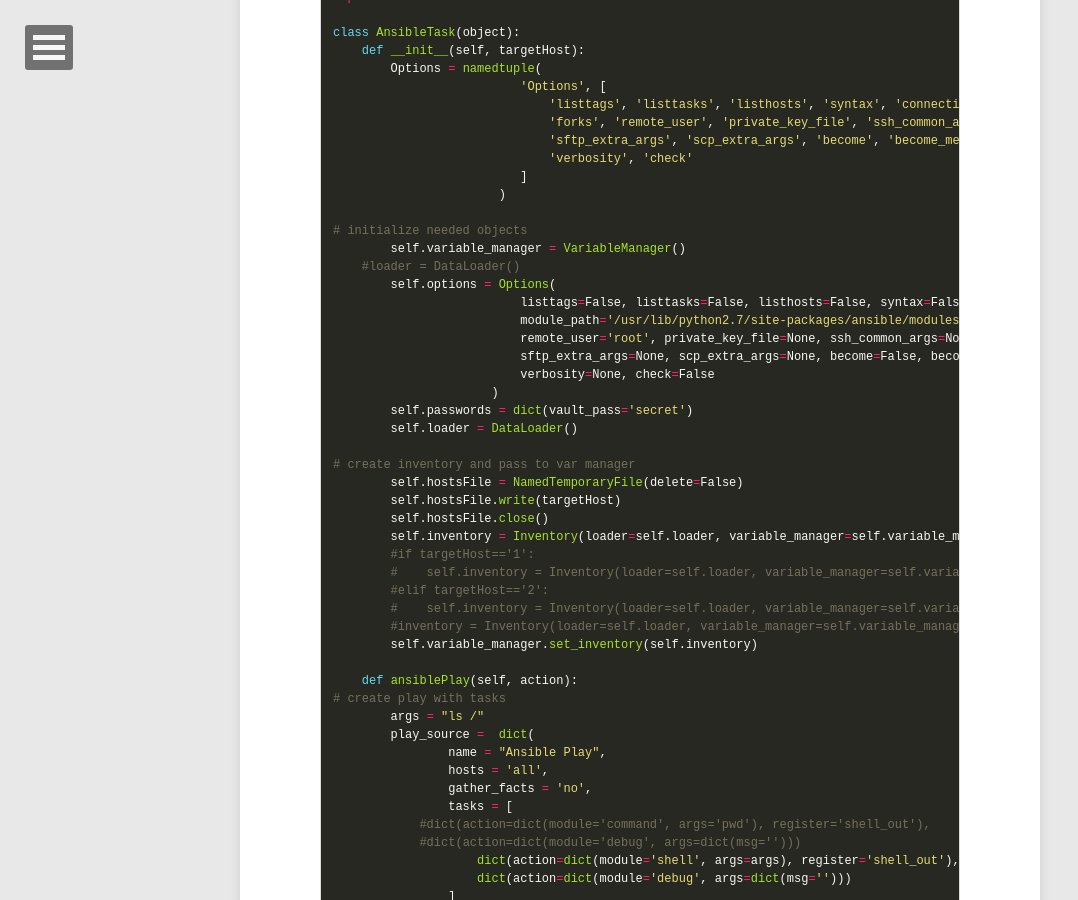
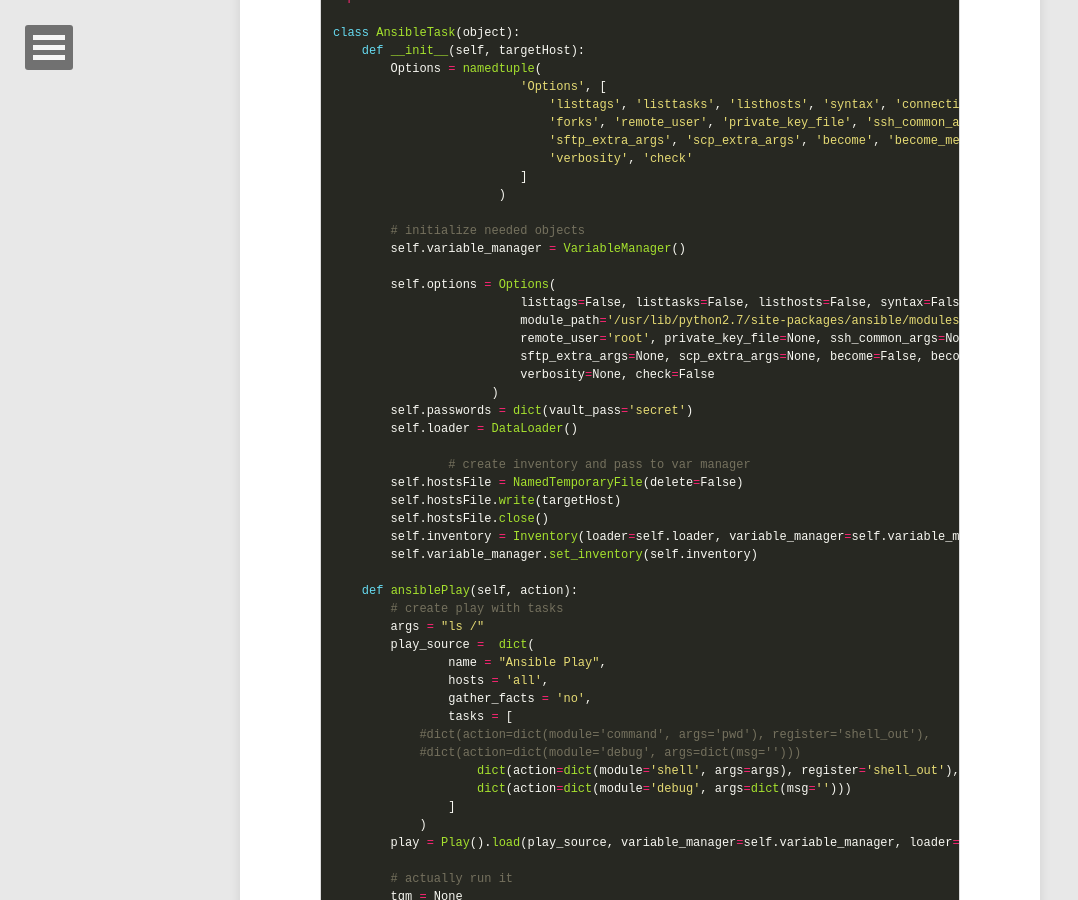
Before and after one commit to seethedoor/seethedoor.github.io, a Jekyll site: the page built from _posts/2016-07-05-how-to-use-ansible2.md, in a window 1280 px wide and 900 px high, scrolled down 3653 px. Shown: the whole window, without its empty margins (0-1078 px from the left). Built offline with Jekyll 4.4.1, drawn with Linux system fonts in a browser that asks for light colours; nearby versions of some CDN libraries; comment, search, counter and statistics services are not loaded.

Commit message:
add new a post

```diff
--- a/_posts/2016-07-05-how-to-use-ansible2.md
+++ b/_posts/2016-07-05-how-to-use-ansible2.md
@@ -164,9 +164,9 @@ class AnsibleTask(object):
                           ]
                        )
 
-# initialize needed objects
+        # initialize needed objects
         self.variable_manager = VariableManager()
-    #loader = DataLoader()
+
         self.options = Options(
                           listtags=False, listtasks=False, listhosts=False, syntax=False, connection='smart',
                           module_path='/usr/lib/python2.7/site-packages/ansible/modules', forks=100,
@@ -177,20 +177,15 @@ class AnsibleTask(object):
         self.passwords = dict(vault_pass='secret')
         self.loader = DataLoader()
 
-# create inventory and pass to var manager
+		# create inventory and pass to var manager
         self.hostsFile = NamedTemporaryFile(delete=False)
         self.hostsFile.write(targetHost)
         self.hostsFile.close()
         self.inventory = Inventory(loader=self.loader, variable_manager=self.variable_manager, host_list=self.hostsFile.name)
-        #if targetHost=='1':
-        #    self.inventory = Inventory(loader=self.loader, variable_manager=self.variable_manager, host_list='/tmp/host.test1')
-        #elif targetHost=='2':
-        #    self.inventory = Inventory(loader=self.loader, variable_manager=self.variable_manager, host_list='/tmp/host.test2')
-        #inventory = Inventory(loader=self.loader, variable_manager=self.variable_manager, host_list=hostsFile.name)
         self.variable_manager.set_inventory(self.inventory)
 
     def ansiblePlay(self, action):
-# create play with tasks
+        # create play with tasks
         args = "ls /"
         play_source =  dict(
                 name = "Ansible Play",
@@ -205,7 +200,7 @@ class AnsibleTask(object):
             )
         play = Play().load(play_source, variable_manager=self.variable_manager, loader=self.loader)
 
-# actually run it
+    	# actually run it
         tqm = None
         try:
             tqm = TaskQueueManager(
@@ -218,7 +213,7 @@ class AnsibleTask(object):
                   )
             result = tqm.run(play)
         finally:
-        #    print result
+        # print result
             if tqm is not None:
                 tqm.cleanup()
                 os.remove(self.hostsFile.name)
```
